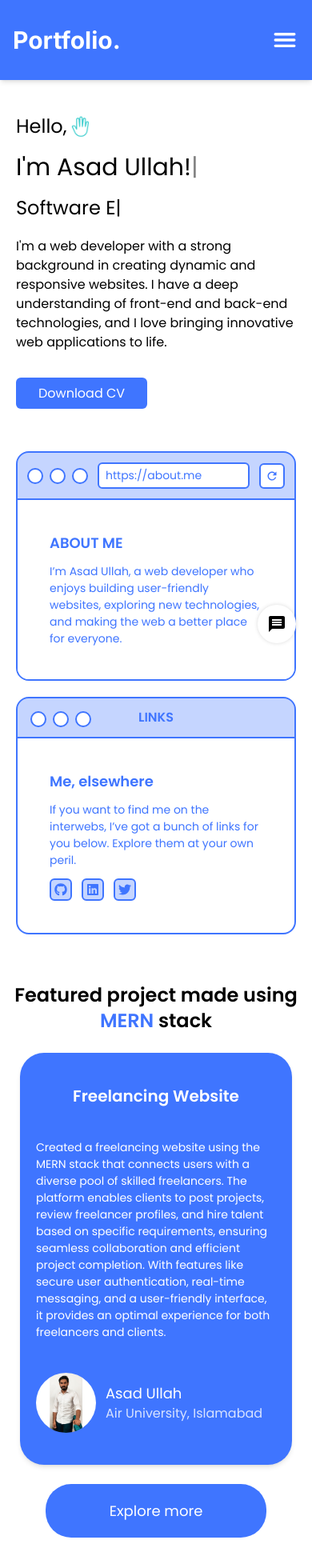
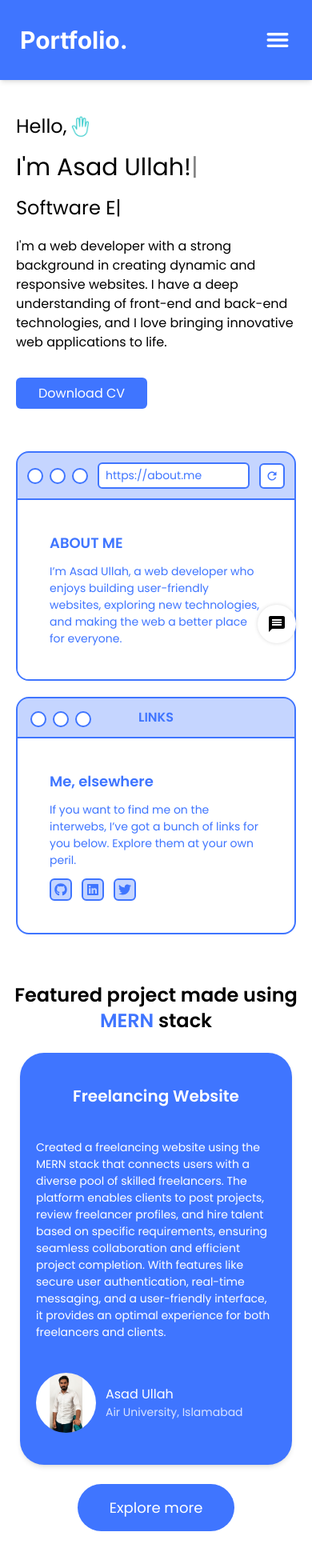
Before and after one commit to Asad00007/my-portfolio, a Next.js app: page / in a window 390 px wide. Shown: the top 1960 px of the page at 80% size. Built offline with nearby package versions, Linux system fonts and the light colour scheme.

Commit message:
Asad-Commit

```diff
--- a/src/app/about/page.jsx
+++ b/src/app/about/page.jsx
@@ -6,7 +6,7 @@ import { FaUserTie } from "react-icons/fa6";
 const About = () => {
   return (
     <main>
-      <div className="w-[1200px] mx-auto max-w-full px-5  mt-[100px]">
+      <div className="w-[1200px] min-h-screen mx-auto max-w-full px-5  mt-[100px]">
         <div className="flex gap-3 items-center justify-center py-10 md:py-20 overflow-hidden ">
           <Fade duration={500} triggerOnce="true" direction="up">
             <FaUserTie className="text-4xl" />
--- a/src/app/page.js
+++ b/src/app/page.js
@@ -130,7 +130,7 @@ export default function Home() {
         </div>
       </div>
       <Fade duration={1500} fraction={0.2} triggerOnce="true">
-        <div className="w-[1300px] max-w-full mx-auto  px-4 md-1100:h-screen-minus-100 flex flex-col items-center justify-between py-5 gap-6 md:mt-10 md-1230:mt-0">
+        <div className="w-[1300px] max-w-full mx-auto  px-4  flex flex-col items-center justify-between py-5 gap-6 md:mt-10 md-1230:mt-0">
           <h1 className="text-2xl md:text-4xl font-semibold text-center">
             Featured project made using{" "}
             <span className="text-primary">MERN</span> stack
@@ -160,12 +160,14 @@ export default function Home() {
                 </div>
               </Flip>
               <div>
-                <h1 className="text-[18px]">Asad Ullah</h1>
-                <h2 className="opacity-80">Air University, Islamabad</h2>
+                <h1 className="text-base md:text-[18px]">Asad Ullah</h1>
+                <h2 className="text-[14px] md:text-base opacity-80">
+                  Air University, Islamabad
+                </h2>
               </div>
             </div>
           </div>
-          <button className="bg-primary rounded-[32px] py-5 px-20 text-white text-[18px] hover:bg-opacity-95 hover:scale-95 transition duration-300 ease-in-out ">
+          <button className="bg-primary rounded-[32px] py-4 px-10 md:py-5 md:px-20 text-white text-[18px] hover:bg-opacity-95 hover:scale-95 transition duration-300 ease-in-out ">
             Explore more
           </button>
         </div>
@@ -250,7 +252,7 @@ export default function Home() {
             </div>
           </div>
         </Fade>
-        <div className="flex flex-col gap-5 md:gap-10 items-center justify-center my-8 md:my-14 overflow-hidden">
+        <div className="flex flex-col gap-5 md:gap-10 items-center justify-center my-8 md:my-14 ">
           <Fade
             duration={1500}
             fraction={0.1}
@@ -341,14 +343,14 @@ export default function Home() {
             );
           })}
         </div>
-        <div className="overflow-hidden">
+        <div className="">
           <Fade
             duration={1500}
             fraction={0.1}
             triggerOnce="true"
             direction="up"
           >
-            <div className="flex flex-col md-1000:flex-row justify-between  gap-10 w-full mt-10 overflow-hidden">
+            <div className="flex flex-col md-1000:flex-row justify-between  gap-10 w-full mt-10 ">
               {side.slice(1, 3).map((item, index) => {
                 return (
                   <div
--- a/src/components/navbar/Navbar.jsx
+++ b/src/components/navbar/Navbar.jsx
@@ -165,7 +165,7 @@ const Navbar = () => {
         /> */}
         <Sidebar showSideBar={showSideBar} setShowSideBar={setShowSideBar} />
         <SplashScreen />
-        <div className="flex justify-between items-center w-[1400px] max-w-full h-full mx-auto text-white">
+        <div className="flex justify-between items-center w-[95%] md:w-[90%] max-w-full h-full mx-auto text-white">
           <Link href="/" className="text-3xl md:text-4xl font-bold">
             Portfolio.
           </Link>
```
